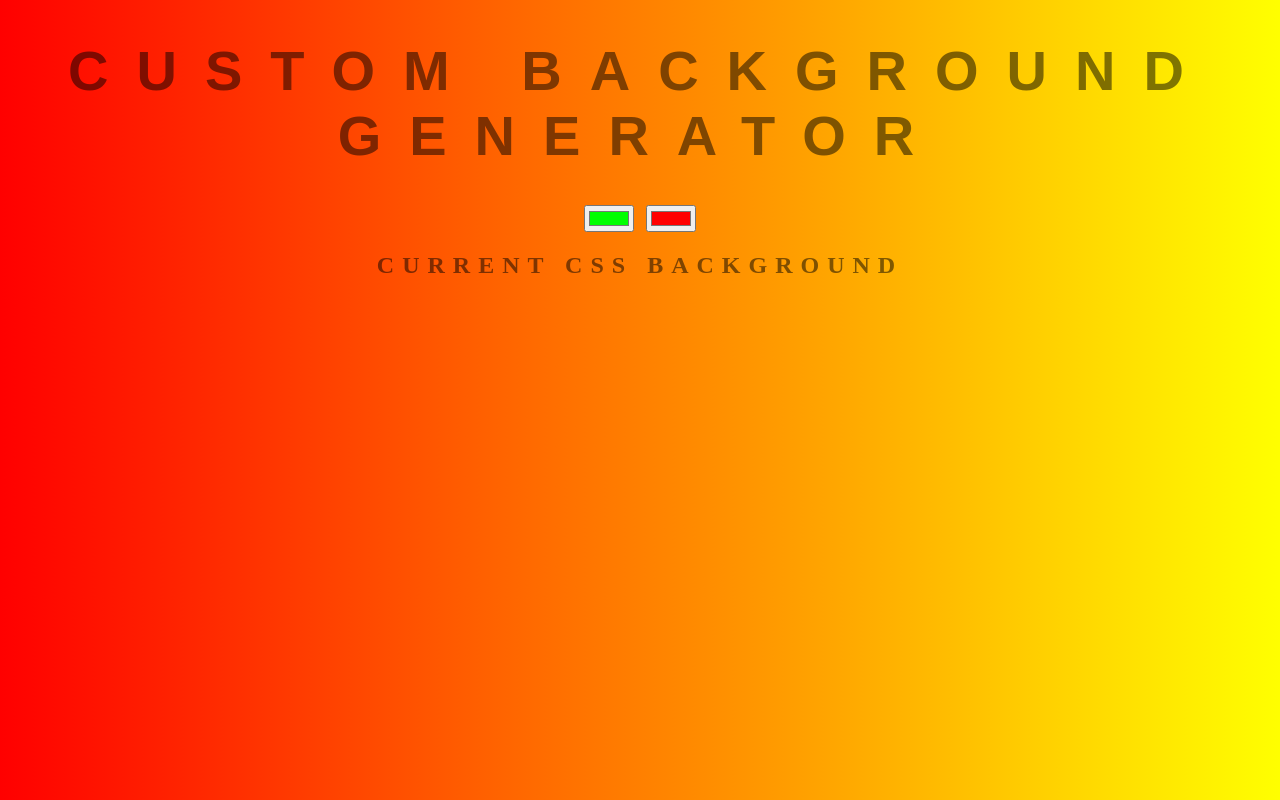
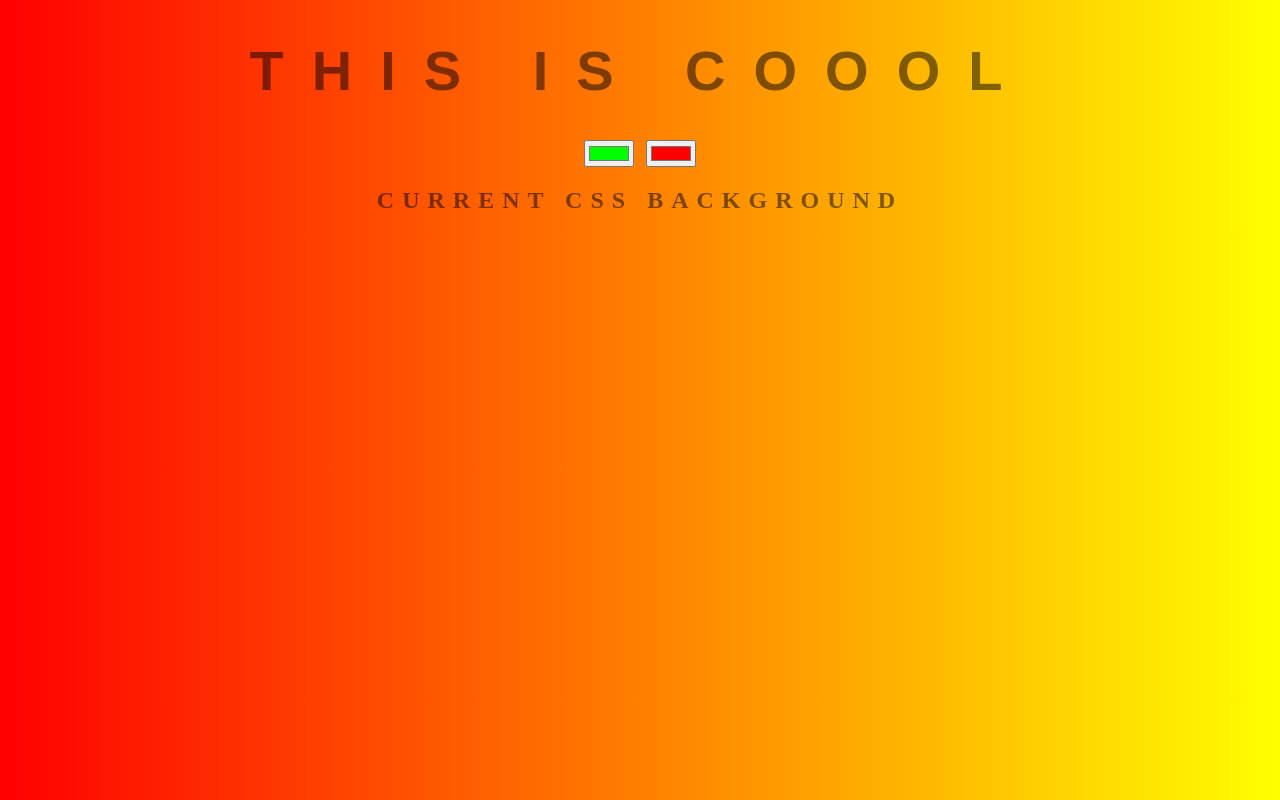
Before and after one commit to SandeeppDeCode/Backgrounds-generator-, a plain HTML site: page index.html in a window 1280 px wide. Drawn offline with Linux system fonts and the light colour scheme.

Commit message:
Changed title

```diff
--- a/index.html
+++ b/index.html
@@ -5,7 +5,7 @@
 	<link rel="stylesheet" type="text/css" href="style.css">
 </head>
 <body id="gradient">
-	<h1>Custom Background Generator</h1>
+	<h1>this is coool</h1>
 	<input class="color1" type="color" name="color1" value="#00ff00">
 	<input class="color2" type="color" name="color2" value="#ff0000">
 	<h2>Current CSS Background</h2>
```
